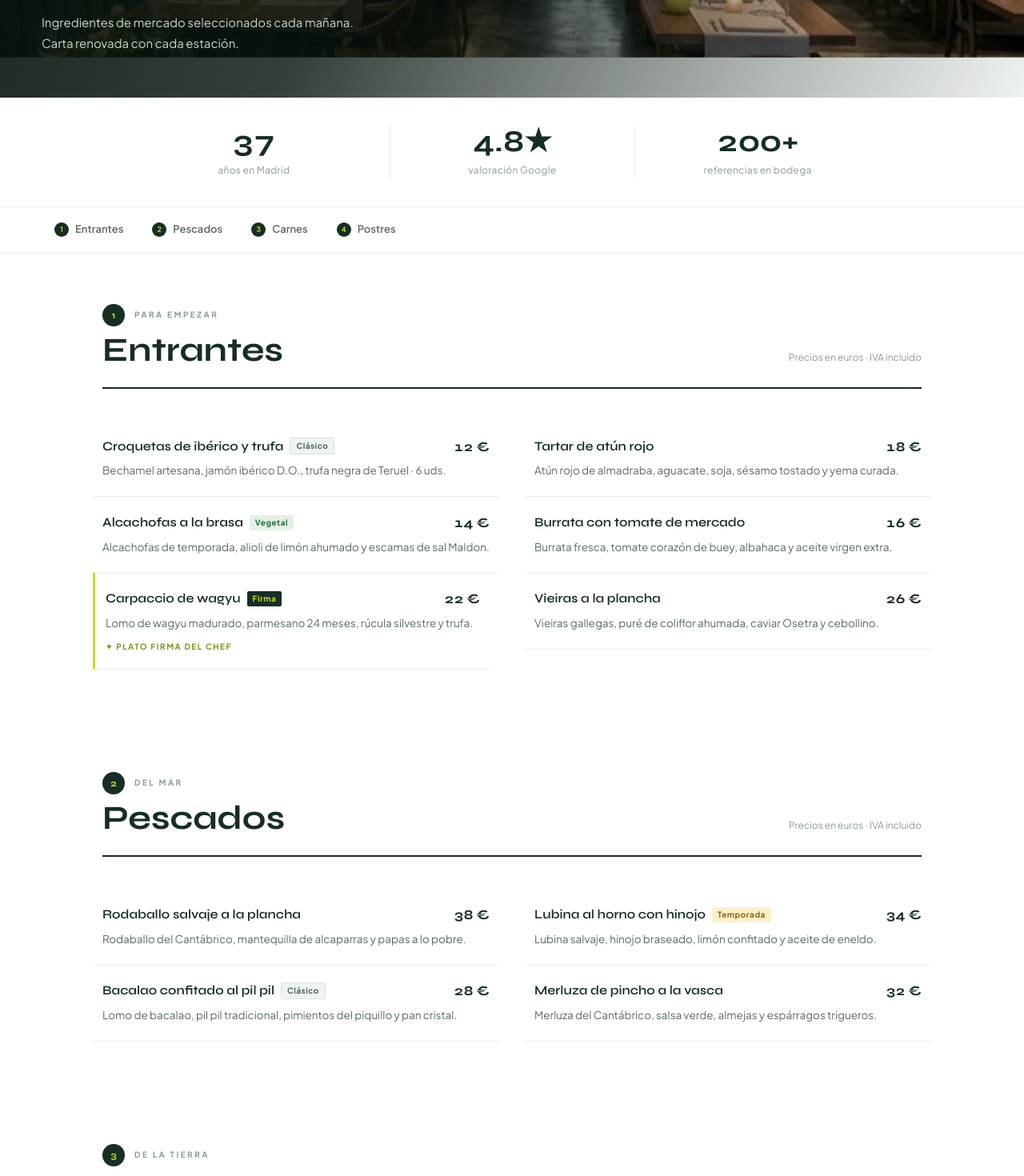
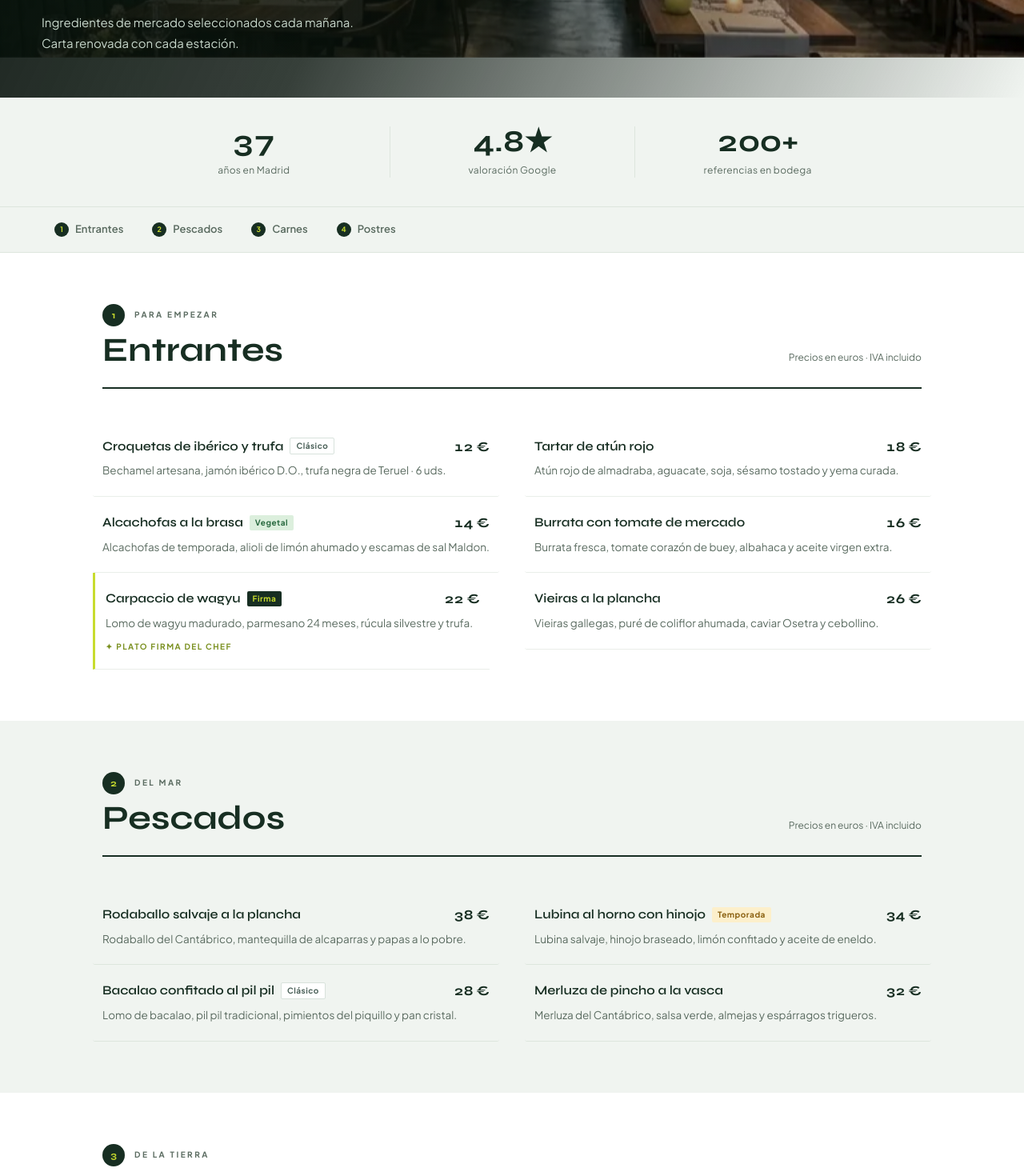
Before and after one commit to pablo-redondo/restaurant-web, a Next.js app: page /carta in a window 1280 px wide. Shown: the part 400-1870 px from the top of the page at 80% size. Built offline with nearby package versions, Linux system fonts and the light colour scheme; no server answers; a web font is replaced by a local one.

Commit message:
style: bring back site palette (#F0F4F0) for rhythm on carta page

```diff
--- a/src/app/carta/page.tsx
+++ b/src/app/carta/page.tsx
@@ -62,16 +62,16 @@ const sections = [
 ];
 
 const tagColors: Record<string, string> = {
-  'Clásico':   'bg-[#F0F4F0] text-[#4A6058] border border-[#D8E2DC]',
+  'Clásico':   'bg-white text-[#4A6058] border border-[#D8E2DC]',
   'Firma':     'bg-[#172E22] text-[#C8DC2E]',
-  'Vegetal':   'bg-[#E3F2E4] text-[#2A6A40]',
+  'Vegetal':   'bg-[#DCEFDD] text-[#2A6A40]',
   'Temporada': 'bg-[#FCEFCB] text-[#8A6010]',
 };
 
 export default function CartaPage() {
   return (
     <>
-      {/* ── HERO ── único bloque oscuro de toda la página, marca la entrada ── */}
+      {/* ── HERO ── único bloque oscuro de entrada ── */}
       <section className="relative overflow-hidden" style={{ height: '58vh', minHeight: '400px' }}>
         <ParallaxImage speed={0.18}>
           <Image src="/hero.webp" alt="Restaurante Marqués" fill className="object-cover" style={{ objectPosition: 'center 55%' }} priority />
@@ -91,9 +91,9 @@ export default function CartaPage() {
         </div>
       </section>
 
-      {/* ── FRANJA DE CIFRAS ── blanco, igual que el resto de la página ── */}
-      <section className="bg-white border-b border-[#EAEEE9]">
-        <div className="px-[52px] py-9 max-w-5xl mx-auto grid grid-cols-3 divide-x divide-[#EAEEE9]">
+      {/* ── FRANJA DE CIFRAS ── #F0F4F0, el verde-gris base de toda la web ── */}
+      <section className="bg-[#F0F4F0] border-b border-[#DDE6DD]">
+        <div className="px-[52px] py-9 max-w-5xl mx-auto grid grid-cols-3 divide-x divide-[#DDE6DD]">
           {[
             { to: 37,  suffix: '',  decimals: 0, label: 'años en Madrid',        delay: 200 },
             { to: 4.8, suffix: '★', decimals: 1, label: 'valoración Google',     delay: 300 },
@@ -103,21 +103,21 @@ export default function CartaPage() {
               <p className="font-heading font-bold leading-none text-[#172E22] tabular-nums" style={{ fontSize: 'clamp(26px,3.2vw,38px)' }}>
                 <CountUp to={to} suffix={suffix} decimals={decimals} startDelay={delay} />
               </p>
-              <p className="text-[#8A9C90] text-[12px] mt-2 tracking-[0.3px]">{label}</p>
+              <p className="text-[#5A6B60] text-[12px] mt-2 tracking-[0.3px]">{label}</p>
             </AnimateIn>
           ))}
         </div>
       </section>
 
       {/* ── NAV DE SECCIONES ── ───────────────────────────────────── */}
-      <nav className="sticky top-[58px] z-40 border-b border-[#EAEEE9]" style={{ background: 'rgba(255,255,255,0.97)', backdropFilter: 'blur(12px)' }}>
+      <nav className="sticky top-[58px] z-40 border-b border-[#DDE6DD]" style={{ background: 'rgba(240,244,240,0.97)', backdropFilter: 'blur(12px)' }}>
         <div className="px-[52px] overflow-x-auto">
           <ul className="flex gap-1 min-w-max py-[10px]">
             {sections.map((s, idx) => (
               <li key={s.id}>
                 <a
                   href={`#${s.id}`}
-                  className="flex items-center gap-[8px] px-4 py-2 rounded-[4px] text-[13px] font-semibold text-[#5A6B60] hover:text-[#172E22] hover:bg-[#F0F4F0] transition-all duration-200 group"
+                  className="flex items-center gap-[8px] px-4 py-2 rounded-[4px] text-[13px] font-semibold text-[#5A6B60] hover:text-[#172E22] hover:bg-white transition-all duration-200 group"
                 >
                   <span className="flex items-center justify-center w-[18px] h-[18px] rounded-full bg-[#172E22] text-[#C8DC2E] text-[9px] font-bold group-hover:bg-[#0E1C12] transition-colors">
                     {idx + 1}
@@ -130,9 +130,9 @@ export default function CartaPage() {
         </div>
       </nav>
 
-      {/* ── SECCIONES DE PLATOS ── un único fondo blanco, sin alternancia de grises ── */}
+      {/* ── SECCIONES DE PLATOS ── alternando blanco y #F0F4F0, igual que el resto del sitio ── */}
       {sections.map((s, si) => (
-        <section key={s.id} id={s.id} className="bg-white">
+        <section key={s.id} id={s.id} className={si % 2 === 0 ? 'bg-white' : 'bg-[#F0F4F0]'}>
           <div className="px-[52px] py-16">
             <div className="max-w-5xl mx-auto">
               <AnimateIn>
@@ -142,7 +142,7 @@ export default function CartaPage() {
                       <span className="flex items-center justify-center w-7 h-7 rounded-full bg-[#172E22] text-[#C8DC2E] font-heading font-bold text-[12px]">
                         {si + 1}
                       </span>
-                      <span className="text-[#8A9C90] text-[10px] font-bold tracking-[2.5px] uppercase">
+                      <span className="text-[#5A6B60] text-[10px] font-bold tracking-[2.5px] uppercase">
                         {s.label}
                       </span>
                     </div>
@@ -150,7 +150,7 @@ export default function CartaPage() {
                       {s.title}
                     </h2>
                   </div>
-                  <p className="text-[#8A9C90] text-[12px] shrink-0 hidden md:block mb-[4px]">
+                  <p className="text-[#5A6B60] text-[12px] shrink-0 hidden md:block mb-[4px]">
                     Precios en euros · IVA incluido
                   </p>
                 </div>
@@ -162,10 +162,12 @@ export default function CartaPage() {
                   return (
                     <AnimateIn key={dish.name} delay={di * 55}>
                       <div
-                        className={`py-5 border-b border-[#EAEEE9] group cursor-default transition-all duration-200 ${
+                        className={`py-5 border-b transition-all duration-200 group cursor-default ${
+                          si % 2 === 0 ? 'border-[#EAEEE9]' : 'border-[#DDE6DD]'
+                        } ${
                           isFirma
-                            ? '-ml-3 pl-[13px] pr-3 border-l-[3px] border-l-[#C8DC2E] hover:bg-[#F6FCE8]'
-                            : '-mx-3 px-3 rounded-[3px] hover:bg-[#F7F9F7]'
+                            ? '-ml-3 pl-[13px] pr-3 border-l-[3px] border-l-[#C8DC2E] hover:bg-[#172E22]/[0.04]'
+                            : '-mx-3 px-3 rounded-[3px] hover:bg-white'
                         }`}
                       >
                         <div className="flex items-start justify-between gap-3 mb-[6px]">
@@ -199,7 +201,7 @@ export default function CartaPage() {
         </section>
       ))}
 
-      {/* ── MARIDAJE ── segundo y único otro bloque oscuro, como cierre de transición ── */}
+      {/* ── MARIDAJE ── segundo bloque oscuro, cierre de transición ── */}
       <section className="relative overflow-hidden" style={{ height: '300px' }}>
         <ParallaxImage speed={0.14}>
           <Image src="/hero.webp" alt="Interior Marqués" fill className="object-cover" style={{ objectPosition: 'center 80%' }} />
@@ -225,8 +227,8 @@ export default function CartaPage() {
         </div>
       </section>
 
-      {/* ── ALÉRGENOS ── mismo blanco que el resto de la página ── */}
-      <section className="bg-white px-[52px] py-14 border-t border-[#EAEEE9]">
+      {/* ── ALÉRGENOS ── #F0F4F0, cierra el ciclo igual que la franja de cifras ── */}
+      <section className="bg-[#F0F4F0] px-[52px] py-14 border-t border-[#DDE6DD]">
         <div className="max-w-5xl mx-auto flex flex-col md:flex-row md:items-center justify-between gap-6">
           <div>
             <p className="font-heading font-semibold text-[13px] tracking-[0.3px] text-[#172E22] mb-2">
```
